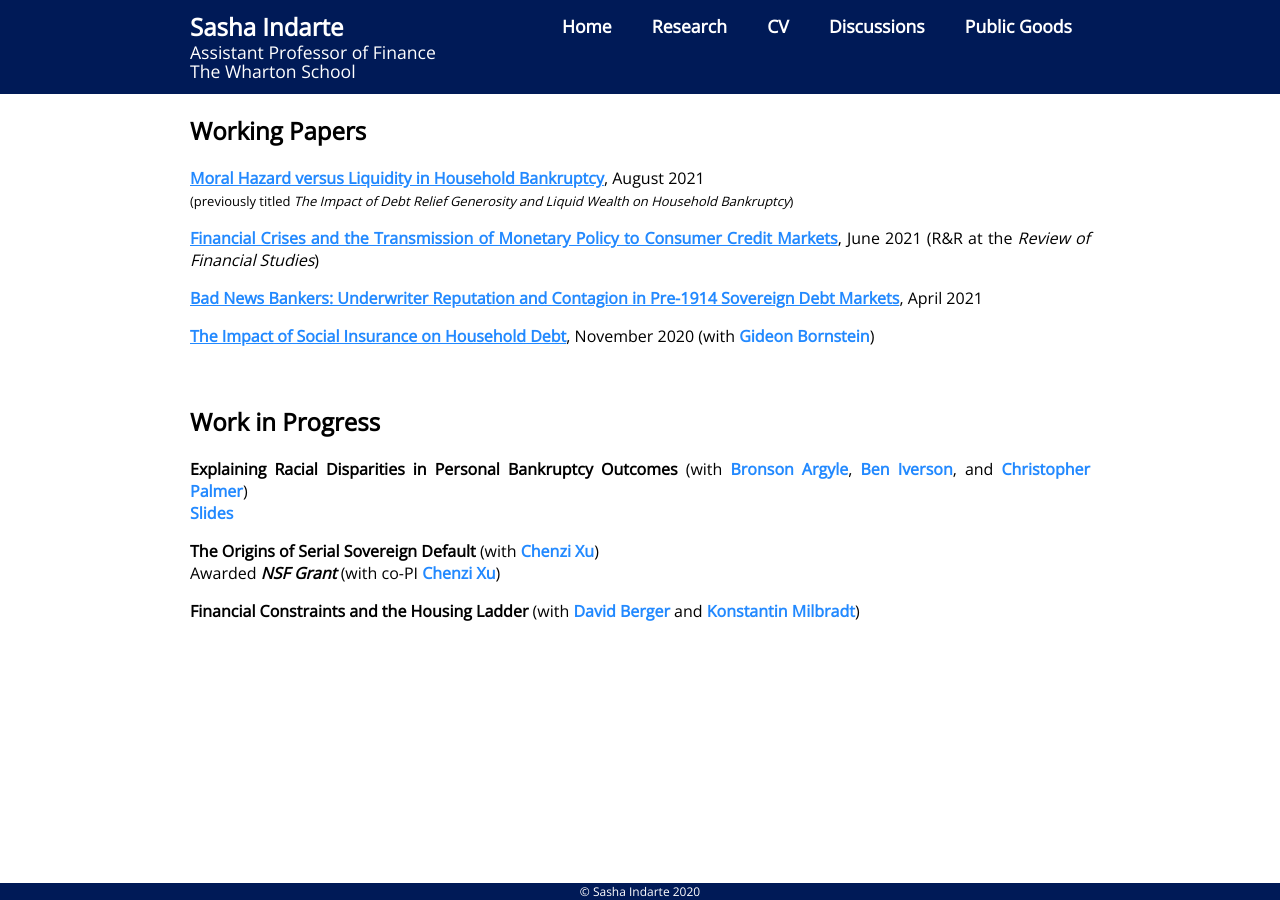
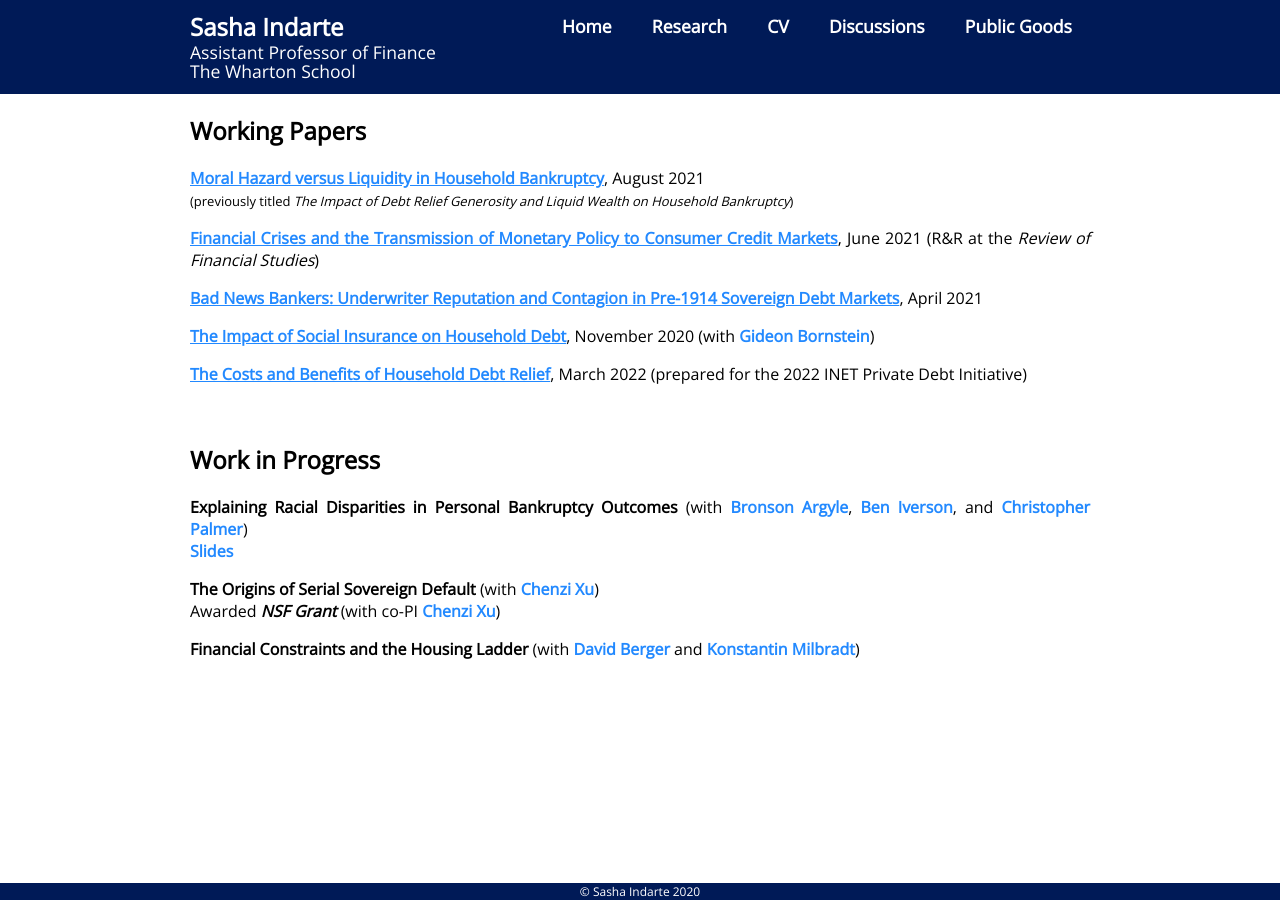
Before and after one commit to sashaindarte/sashaindarte.github.io, a Jekyll site: the page built from research/index.html, in a window 1280 px wide. Built offline with Jekyll 4.4.1, drawn with Linux system fonts in a browser that asks for light colours.

Commit message:
added INET draft

```diff
--- a/research/index.html
+++ b/research/index.html
@@ -23,6 +23,10 @@ title: Sasha Indarte - Research
 
 		<p align="justify"> <a href = "/research/BI_social_ins_debt.pdf">
 			<u><b>The Impact of Social Insurance on Household Debt</b></u></a>, November 2020 (with <a href="http://www.gideon-bornstein.com/home">Gideon Bornstein</a>)
+		</p>
+
+		<p align="justify"> <a href = "/research/si_INET_debt_relief.pdf">
+			<u><b>The Costs and Benefits of Household Debt Relief</b></u></a>, March 2022 (prepared for the 2022 INET Private Debt Initiative)
 		</p>
 
 		<br>
```
